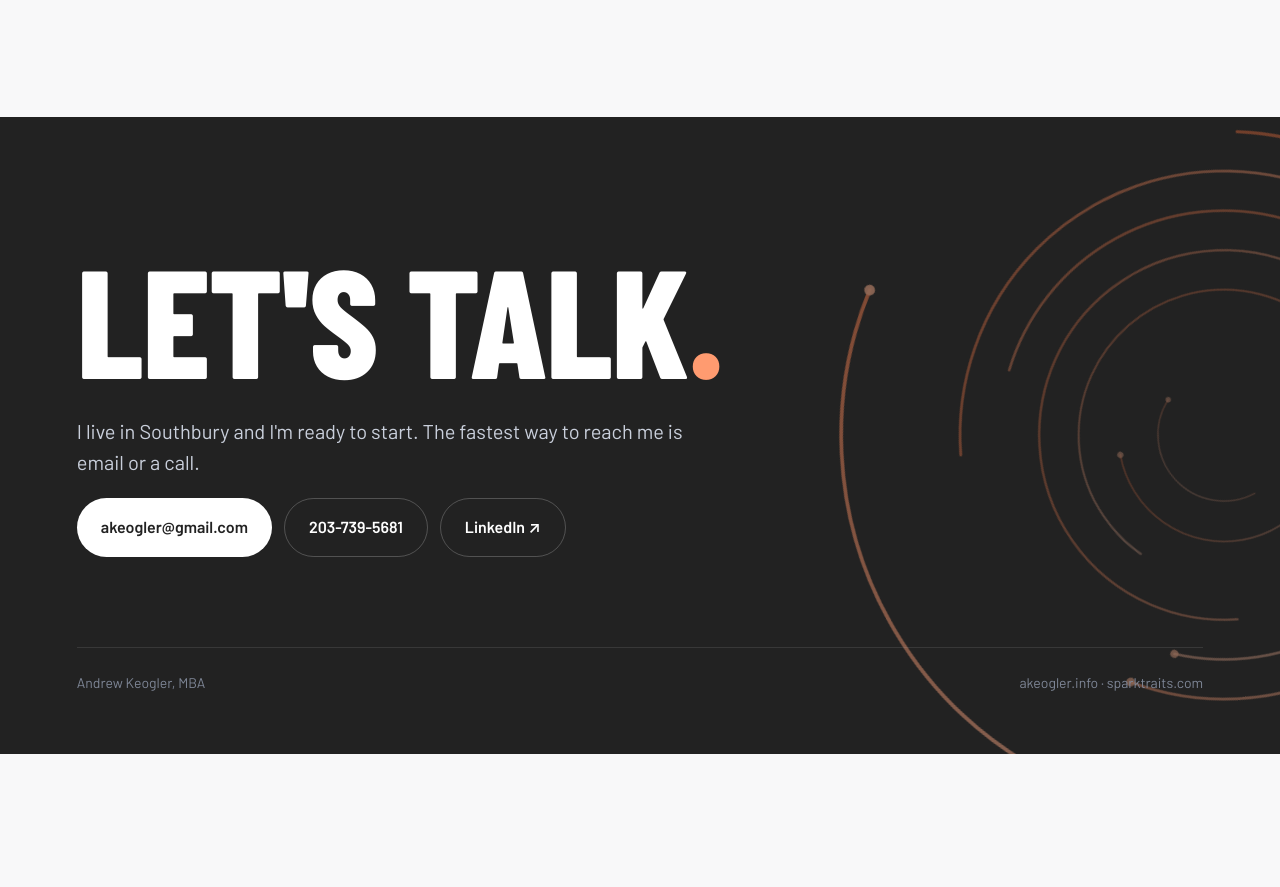
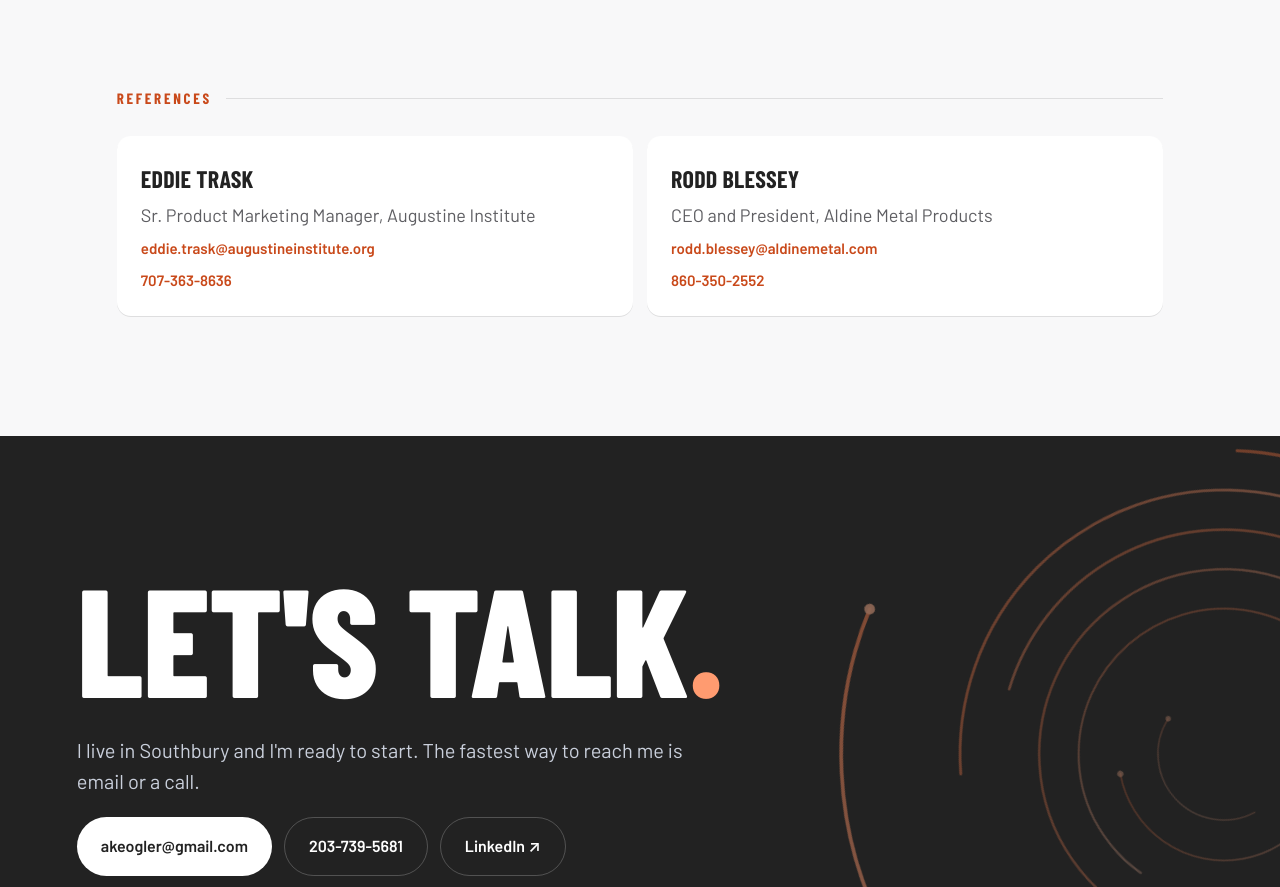
Before and after one commit to sparktraits/akeogler.info, a plain HTML site: page gyre9/index.html in a window 1280 px wide. Shown: the part 7394-8281 px from the top of the page. Before the commit the page ends 8148 px from the top, so only its background shows below. Drawn offline with Linux system fonts and the light colour scheme.

Commit message:
Add references to Gyre9 resume

```diff
--- a/gyre9/index.html
+++ b/gyre9/index.html
@@ -130,6 +130,14 @@ h2{font-family:"D";font-weight:900;text-transform:uppercase;font-size:clamp(44px
 .edu span{color:var(--muted);font-size:15px}
 .edu em{font-style:normal;font-weight:600;color:var(--bt);margin-top:8px}
 @media(max-width:860px){.skills,.edus{grid-template-columns:1fr}}
+.refs{display:grid;grid-template-columns:repeat(2,1fr);gap:14px}
+.ref{background:var(--card);border-radius:var(--r);padding:24px;box-shadow:0 1px 0 var(--line)}
+.ref b{display:block;font-family:"D";font-weight:700;font-size:24px;text-transform:uppercase;letter-spacing:.01em}
+.ref span{display:block;color:var(--muted);margin-top:4px}
+.ref em{display:block;font-style:normal;font-weight:600;color:var(--bt);margin-top:8px;font-size:15px}
+.ref em a{text-decoration:none}
+.ref em a:hover{text-decoration:underline}
+@media(max-width:860px){.refs{grid-template-columns:1fr}}
 /* footer */
 footer{background:var(--ink);color:#fff;padding:130px 6vw 60px;position:relative;overflow:hidden}
 footer .in{max-width:1200px;margin:0 auto;position:relative}
@@ -226,6 +234,8 @@ footer .gyre{right:-30vw;opacity:.5}
   <div class="skills"><div class="skgroup reveal"><h4>Marketing</h4><div class="chips"><span>B2B lead generation</span><span>Landing pages</span><span>Email nurture</span><span>Product launch campaigns</span><span>Display and social ads</span><span>Website content and CMS</span><span>Segmentation</span><span>A/B testing</span><span>Reporting</span><span>CAN-SPAM compliance</span></div></div><div class="skgroup reveal"><h4>Platforms</h4><div class="chips"><span>HubSpot Enterprise (admin)</span><span>Marketo (admin)</span><span>Salesforce (admin)</span><span>Customer.io</span><span>Braze</span><span>Adobe Creative Cloud</span><span>Asana</span><span>ClickUp</span></div></div><div class="skgroup reveal"><h4>Creative and technical</h4><div class="chips"><span>Copywriting</span><span>Graphic and email design</span><span>HTML email and landing pages</span><span>Photography</span><span>3D product modeling</span><span>Laser and turret programming</span></div></div></div>
   <div class="kicker reveal" style="margin-top:90px">Education</div>
   <div class="edus" style="margin-top:0"><div class="edu reveal"><b>MBA</b><span>Franciscan University of Steubenville</span><em>2017</em></div><div class="edu reveal"><b>BA, Multimedia Communications</b><span>Franciscan University of Steubenville</span><em>2011</em></div><div class="edu reveal"><b>Marketing Strategy Certificate</b><span>Cornell University</span><em>2020</em></div></div>
+  <div class="kicker reveal" style="margin-top:90px">References</div>
+  <div class="refs"><div class="ref reveal"><b>Eddie Trask</b><span>Sr. Product Marketing Manager, Augustine Institute</span><em><a href="mailto:eddie.trask@augustineinstitute.org">eddie.trask@augustineinstitute.org</a></em><em><a href="tel:+17073638636">707-363-8636</a></em></div><div class="ref reveal"><b>Rodd Blessey</b><span>CEO and President, Aldine Metal Products</span><em><a href="mailto:rodd.blessey@aldinemetal.com">rodd.blessey@aldinemetal.com</a></em><em><a href="tel:+18603502552">860-350-2552</a></em></div></div>
 </section>
 
 <footer>
```
Also changed, not shown: 1 other file.
